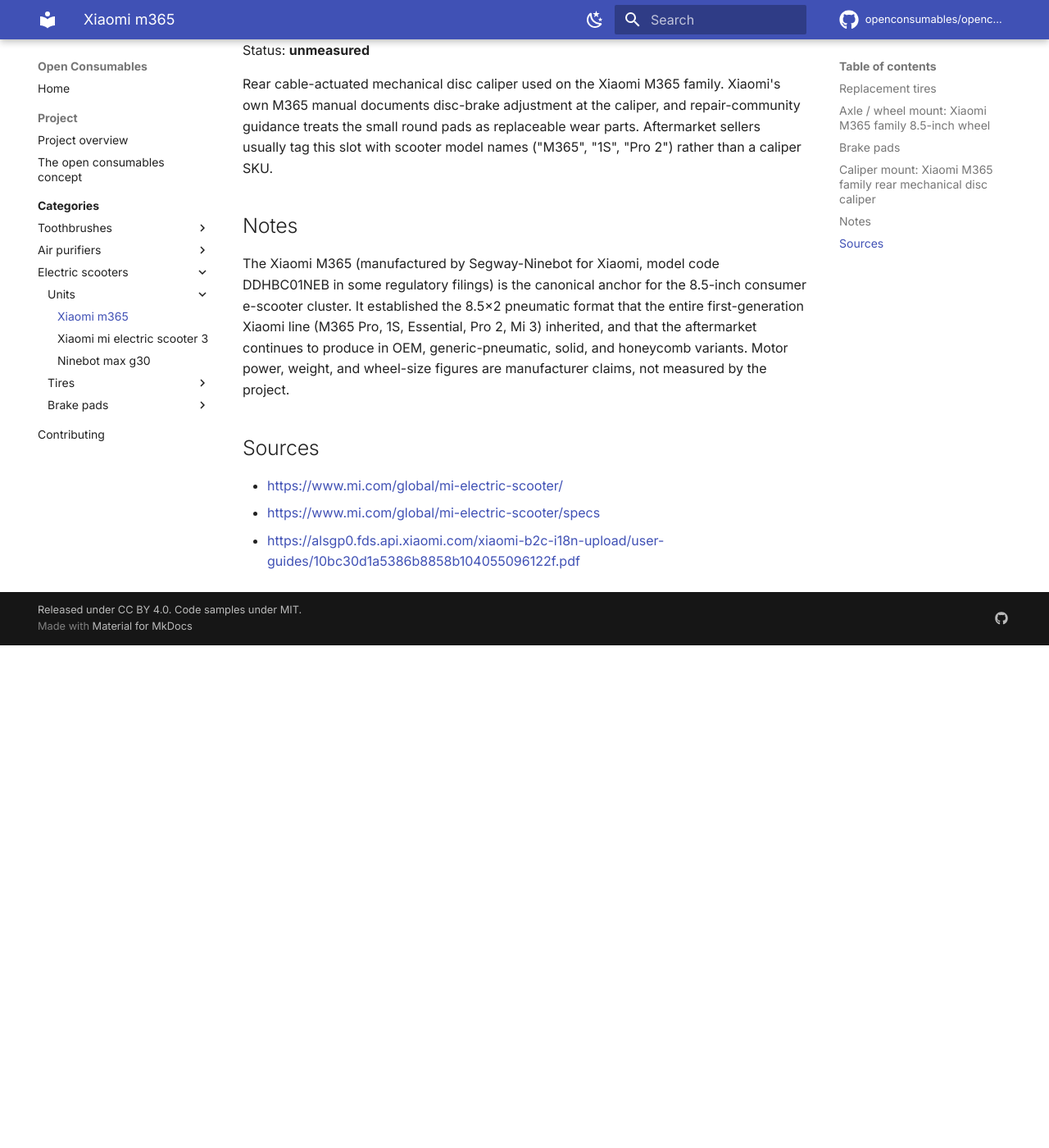
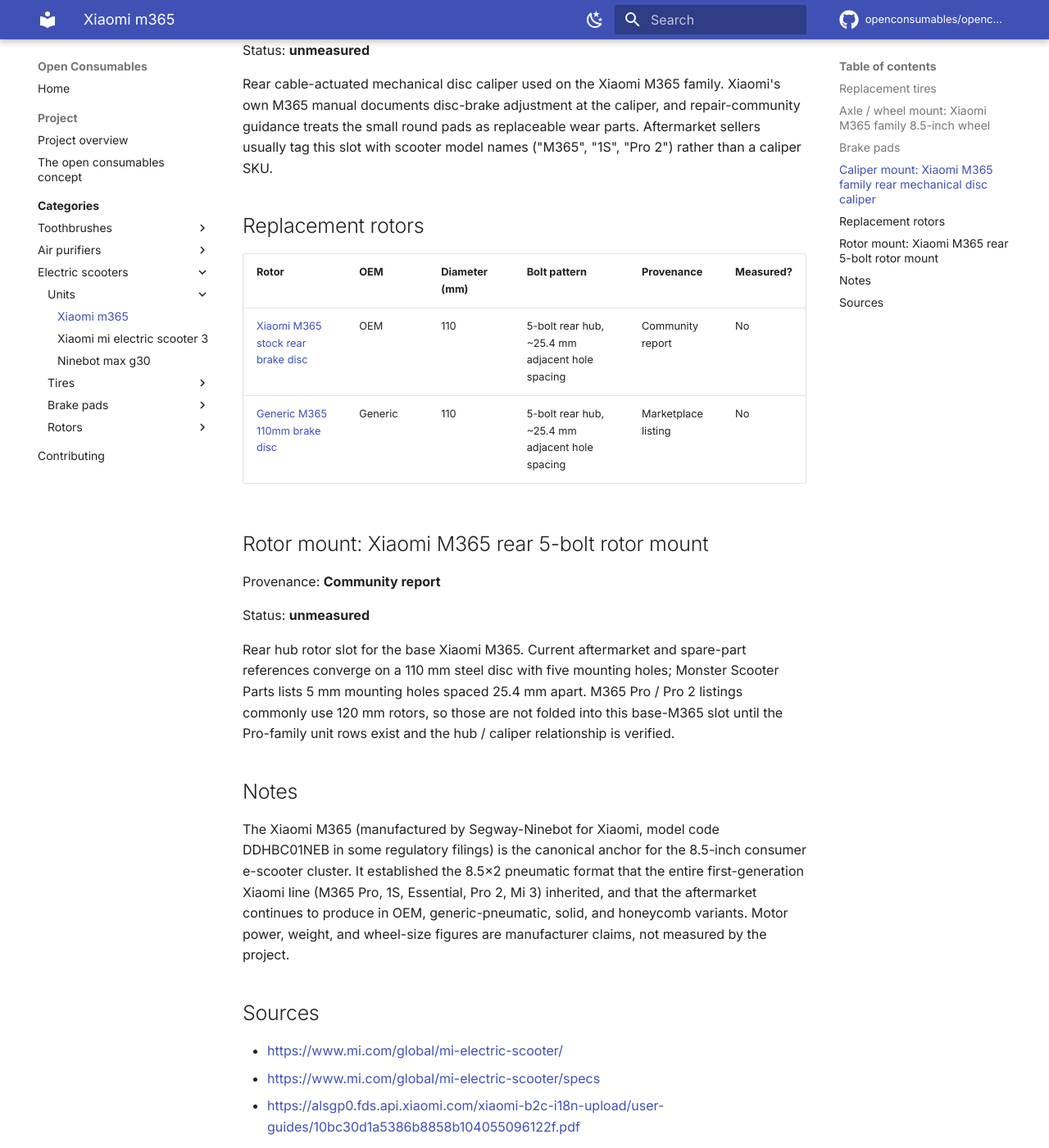
Before and after one commit to openconsumables/openconsumables.github.io, an MkDocs documentation site: the page built from docs/categories/openscoot/units/xiaomi-m365.md, in a window 1280 px wide and 1400 px high, scrolled down 1610 px. Shown: the whole window at 82% size. Built offline with MkDocs 1.6.1 and Material for MkDocs 9.7.7, drawn with Linux system fonts in a browser that asks for light colours; comment, search, counter and statistics services are not loaded; before the commit the page ends 2397 px from its top, so only the background shows below that.

Commit message:
feat(data): add rotors as third openscoot consumable class

```diff
--- a/docs/categories/openscoot/units/xiaomi-m365.md
+++ b/docs/categories/openscoot/units/xiaomi-m365.md
@@ -50,6 +50,26 @@
 replaceable wear parts. Aftermarket sellers usually tag this slot with
 scooter model names ("M365", "1S", "Pro 2") rather than a caliper SKU.
 
+## Replacement rotors
+
+| Rotor | OEM | Diameter (mm) | Bolt pattern | Provenance | Measured? |
+|---|---|---|---|---|---|
+| [Xiaomi M365 stock rear brake disc](../rotors/xiaomi-m365-oem-rear-brake-disc.md) | OEM | 110 | 5-bolt rear hub, ~25.4 mm adjacent hole spacing | Community report | No |
+| [Generic M365 110mm brake disc](../rotors/generic-m365-110mm-5-bolt-brake-disc.md) | Generic | 110 | 5-bolt rear hub, ~25.4 mm adjacent hole spacing | Marketplace listing | No |
+
+## Rotor mount: Xiaomi M365 rear 5-bolt rotor mount
+
+Provenance: **Community report**
+
+Status: **unmeasured**
+
+Rear hub rotor slot for the base Xiaomi M365. Current aftermarket and
+spare-part references converge on a 110 mm steel disc with five mounting
+holes; Monster Scooter Parts lists 5 mm mounting holes spaced 25.4 mm
+apart. M365 Pro / Pro 2 listings commonly use 120 mm rotors, so those are
+not folded into this base-M365 slot until the Pro-family unit rows exist
+and the hub / caliper relationship is verified.
+
 ## Notes
 
 The Xiaomi M365 (manufactured by Segway-Ninebot for Xiaomi, model code
--- a/mkdocs.yml
+++ b/mkdocs.yml
@@ -120,6 +120,10 @@
               - categories/openscoot/pads/generic-m365-rear-disc-pad-pack.md
               - categories/openscoot/pads/generic-m365-sintered-rear-disc-pad.md
               - categories/openscoot/pads/generic-mi-3-dual-pad-disc-pad-pack.md
+          - Rotors:
+              - categories/openscoot/rotors/index.md
+              - categories/openscoot/rotors/xiaomi-m365-oem-rear-brake-disc.md
+              - categories/openscoot/rotors/generic-m365-110mm-5-bolt-brake-disc.md
   - Contributing: contributing.md
 
 extra:
```
Also changed, not shown: data/README.md (+8 -2 lines), docs/categories/openscoot/rotors/generic-m365-110mm-5-bolt-brake-disc.md (added, +29 -0 lines), docs/categories/openscoot/rotors/index.md (added, +19 -0 lines), docs/categories/openscoot/rotors/xiaomi-m365-oem-rear-brake-disc.md (added, +29 -0 lines), 6 other files.
